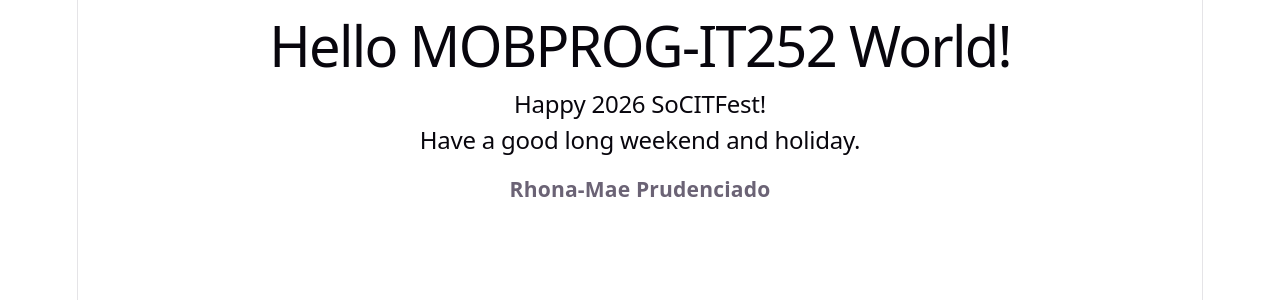
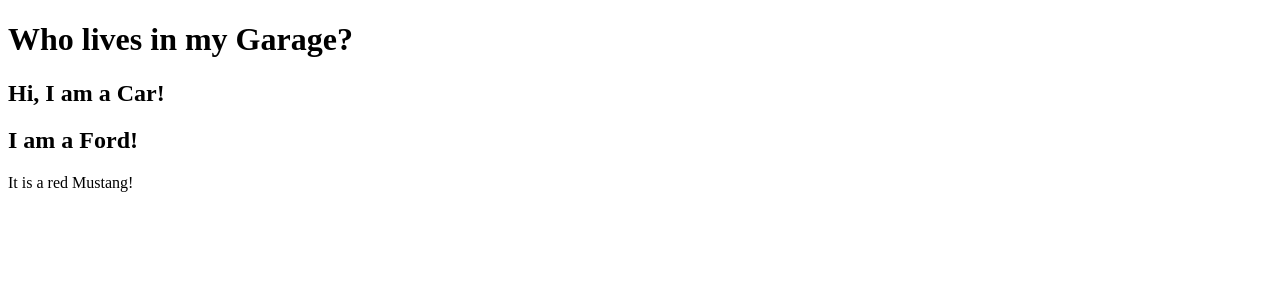
Before and after one commit to rpprudenciado/MOBPROG-IT252-REACT-W3SCHOOLS, a React (Vite) app in the folder my-react-app/: page / in a window 1280 px wide. Shown: the top 300 px of the page. Built offline with nearby package versions, Linux system fonts and the light colour scheme.

Commit message:
Add React components, class components, and props to main.jsx

```diff
--- a/my-react-app/src/main.jsx
+++ b/my-react-app/src/main.jsx
@@ -1,10 +1,30 @@
-import { StrictMode } from 'react'
+import React from 'react'
 import { createRoot } from 'react-dom/client'
-import './index.css'
-import App from './App.jsx'
+
+// React Class Components (W3Schools example)
+class Header extends React.Component {
+  render() {
+    return <h2>Hi, I am a Car!</h2>;
+  }
+}
+
+// React Components & React Props (W3Schools example)
+function Car(props) {
+  return <h2>I am a {props.brand}!</h2>;
+}
+
+// React Destructuring Props (W3Schools example)
+function Garage({ color, model }) {
+  return (
+    <>
+      <h1>Who lives in my Garage?</h1>
+      <Header />
+      <Car brand="Ford" />
+      <p>It is a {color} {model}!</p>
+    </>
+  );
+}
 
 createRoot(document.getElementById('root')).render(
-  <StrictMode>
-    <App />
-  </StrictMode>,
-)
+  <Garage color="red" model="Mustang" />
+);
```
